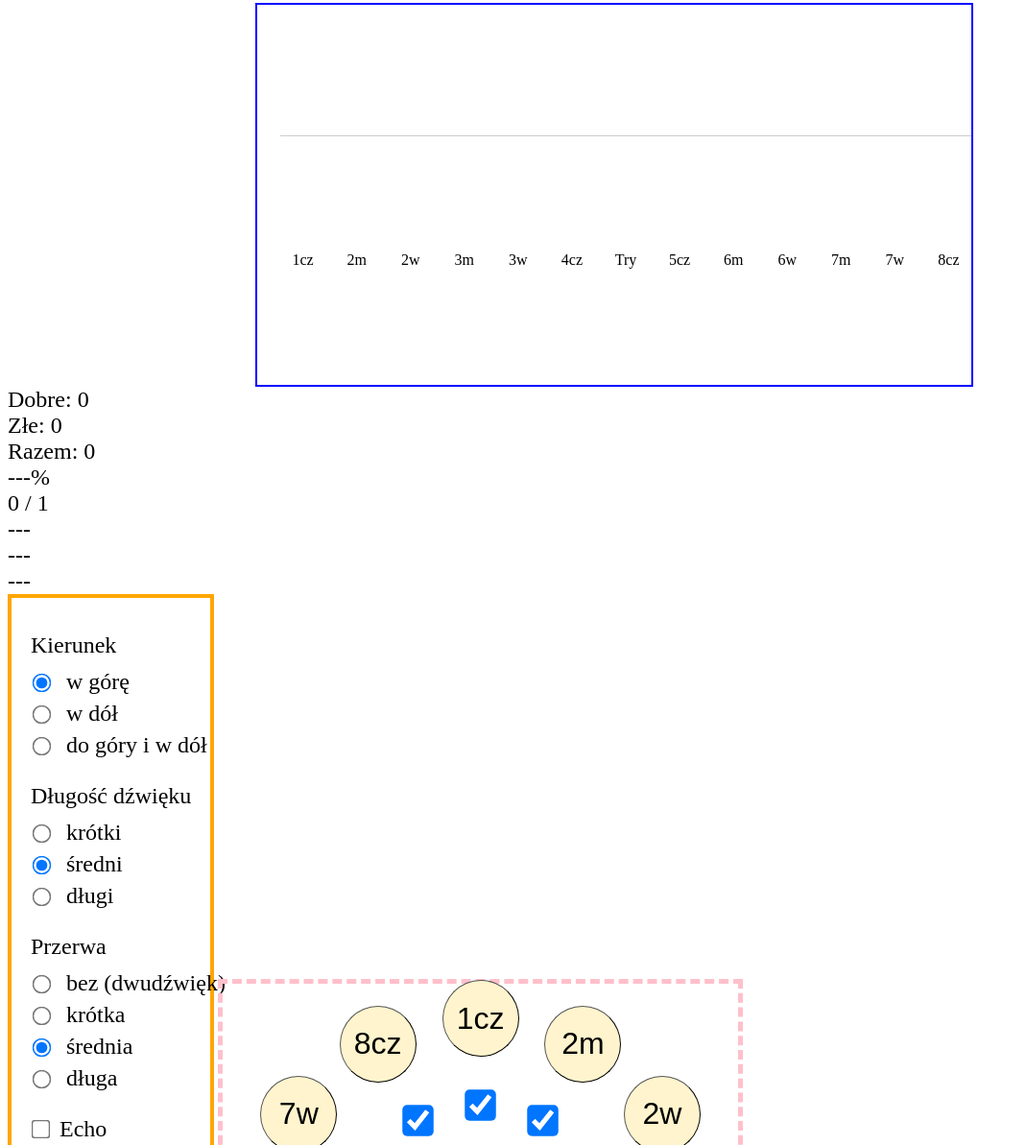
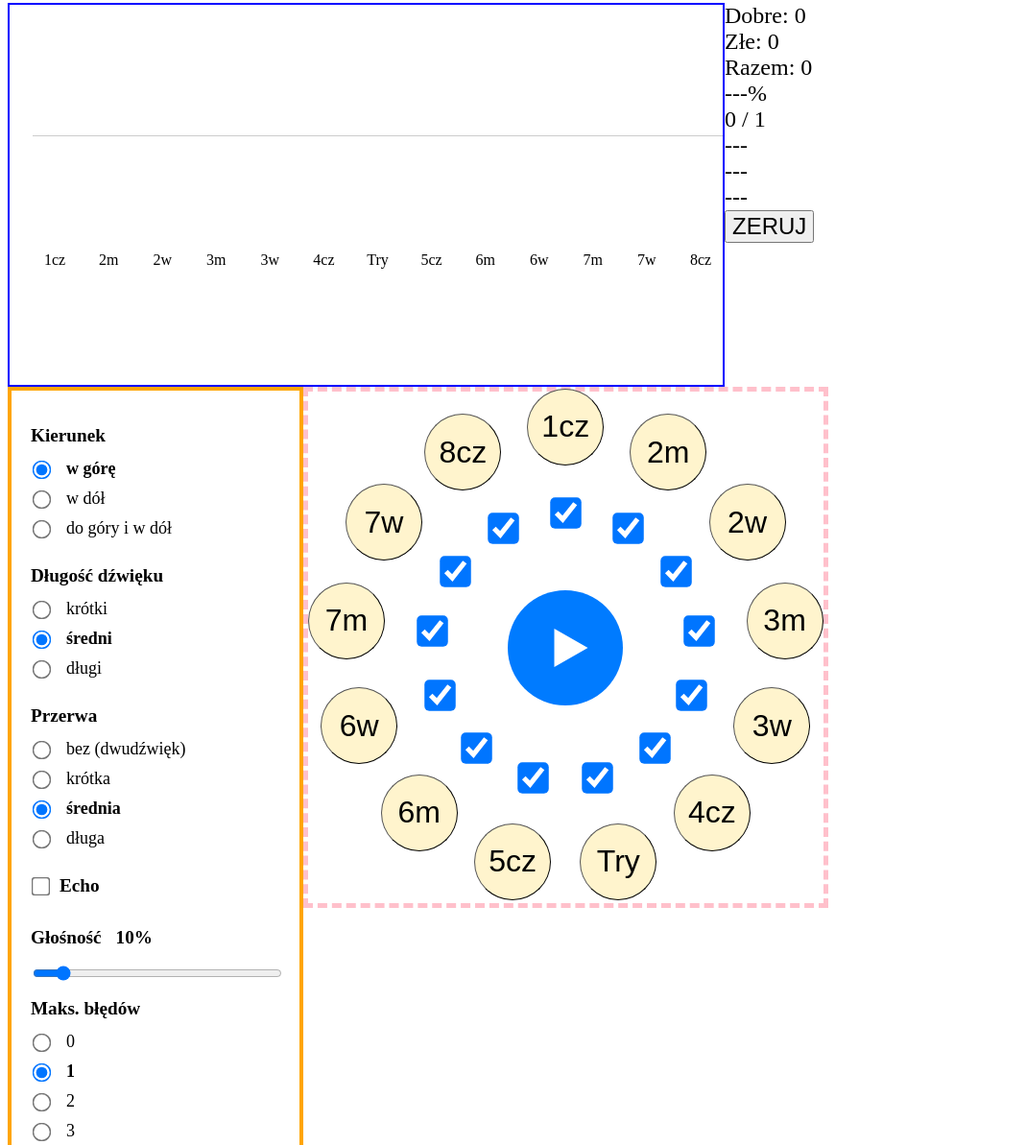
Before and after one commit to nvhorst/atempo, a plain HTML site: page index.html in a window 1280 px wide. Shown: the part 5-1198 px from the top of the page at 96% size, without its empty margins (0-1069 px from the left). Drawn offline with Linux system fonts and the light colour scheme.

Commit message:
poprawki

```diff
--- a/nutka5.html
+++ b/index.html
@@ -1,21 +1,21 @@
 <html lang="en">
   <head>
     <meta charset="utf-8" />
-    <title>Tones</title>
+    <title>ATempo</title>
     <link rel="stylesheet" href="nutka.css" />
   </head>
   <body>
-    <div id="all_stats">
+    <div id="all-stats">
       <div id="stats"></div>
-      <div id="numeric_stats"></div>
+      <div id="numeric-stats"></div>
     </div>
-    <div id="sterowanie_i_kontrolki">
-      <div id="sterowanie" style="display: inline-block"></div>
-      <div id="kontrolki" style="display: inline-block"></div>
+    <div id="sterowanie-i-kontrolki">
+      <div id="sterowanie"></div>
+      <div id="kontrolki"></div>
     </div>
     <div id="piano"></div>
-    <script src="piano2.js"></script>
-    <script src="pianocontrols.js"></script>
+    <script src="piano.js"></script>
+    <script src="programcontrols.js"></script>
     <script src="intervals.js"></script>
     <script src="stats.js"></script>
     <script>
@@ -85,12 +85,6 @@
         // Add volume slider
         const maxErrorContainer = elementMaxError(defMaxError);
         controlsContainer.appendChild(maxErrorContainer);
-
-        const resetButton = document.createElement('button');
-        resetButton.textContent = 'Reset Stats';
-        resetButton.style.margin = '20px'; // Add some spacing for the button
-        resetButton.addEventListener('click', resetIntervalStats);
-        controlsContainer.appendChild(resetButton);
       }
       // Append the controls to the "zadania" div
       const divSterowanie = document.getElementById('sterowanie');
@@ -100,7 +94,13 @@
       document.getElementById('stats').appendChild(statsChart);
 
       statsNumericChart = drawNumericStatContainer();
-      document.getElementById('numeric_stats').appendChild(statsNumericChart);
+      document.getElementById('numeric-stats').appendChild(statsNumericChart);
+
+      const resetButton = document.createElement('button');
+      resetButton.textContent = 'ZERUJ';
+      resetButton.id = 'reset-button';
+      resetButton.addEventListener('click', resetIntervalStats);
+      document.getElementById('numeric-stats').appendChild(resetButton);
 
       // PRZYCISKI INTERWAŁÓW
       const intervalButtonsContainer = document.createElement('div');
--- a/intervals.js
+++ b/intervals.js
@@ -24,7 +24,7 @@ const notes = [
 ];
 
 function refreshCharts() {
-  const numericStatsContainer = document.getElementById('numeric_stats');
+  const numericStatsContainer = document.getElementById('numeric-stats');
   numericStatsContainer.innerHTML = ''; // Clear the current chart
   numericStatsContainer.appendChild(drawNumericStatContainer());
   const statsContainer = document.getElementById('stats');
--- a/nutka.css
+++ b/nutka.css
@@ -1,3 +1,11 @@
+#all-stats {
+  display: flex;
+}
+
+#sterowanie-i-kontrolki {
+  display: flex;
+}
+
 #piano {
   border: 2px solid red;
   position: relative;
@@ -155,24 +163,35 @@
 #elementOrderSelect,
 #elementSoundLength,
 #elementSoundDelay,
-#elementEcho,
-#elementSoundVolume {
+#elementEcho {
   display: flex;
   flex-direction: column;
 }
 
 /* Label Styles */
 .main-label {
-  font-size: 1.5rem;
-  margin-top: 16px;
-  margin-bottom: 16px;
+  font-size: 1.2rem;
+  font-weight: 700;
+  margin: 16px 5px 16px 0;
+  display: inline-block;
+}
+
+.range-value {
+  display: inline-block;
+  margin-left: 10px;
+  font-size: 1.2rem;
+  font-weight: 700;
 }
 
 /* Radio Button Container */
 .radio-container {
   display: flex;
   align-items: center;
-  margin-bottom: 16px; /* Default spacing, adjustable via P */
+  margin-bottom: 0px; /* Default spacing, adjustable via P */
+}
+
+.radio-container input[type='radio']:checked + label {
+  font-weight: 900;
 }
 
 /* Radio Buttons */
@@ -184,7 +203,7 @@
 /* Labels for Radios */
 .radio-label {
   margin-left: 16px;
-  font-size: 1rem;
+  font-size: 0.75rem;
   cursor: pointer;
   transform: scale(1.5);
   transform-origin: left;
@@ -202,10 +221,6 @@
 }
 
 /* Range Value Display */
-.range-value {
-  margin-left: 10px;
-  font-size: 1rem;
-}
 
 #elementEcho {
   display: flex;
@@ -251,3 +266,7 @@
   -moz-user-select: none; /* Firefox */
   -ms-user-select: none;
 }
+
+#reset-button {
+  font-size: 1.5rem;
+}
--- a/piano2.js
+++ b/piano.js
@@ -36,35 +36,6 @@ var tones = {
 
     osc.start();
     osc.stop(sustainEnd + this.release / 1000);
-  },
-
-  playFrequencyOld(freq) {
-    //problem z jedoczesnym graniem
-    const envelope = this.context.createGain();
-    const osc = this.context.createOscillator();
-
-    const currentTime = this.context.currentTime;
-
-    osc.frequency.setValueAtTime(freq, currentTime);
-
-    envelope.gain.setValueAtTime(1, currentTime);
-    envelope.gain.exponentialRampToValueAtTime(0.001, currentTime + 2);
-
-    //const sustainStart = currentTime + this.attack / 1000;
-    // const sustainEnd = sustainStart + this.sustain / 1000;
-    //envelope.gain.setValueAtTime(this.volume, sustainStart);
-
-    //envelope.gain.exponentialRampToValueAtTime(
-    //  0.001,
-    //  sustainEnd + this.release / 1000
-    //);
-    envelope.connect(this.context.destination);
-
-    osc.type = 'sine';
-    osc.connect(envelope);
-
-    osc.start();
-    osc.stop(currentTime + 2);
   },
 
   play(NoteName) {
--- a/pianocontrols.js
+++ b/programcontrols.js
@@ -167,7 +167,7 @@ function elementMaxError(init, P = 15) {
   container.id = 'elementMaxError';
 
   const maxErrorLabel = document.createElement('label');
-  maxErrorLabel.textContent = 'Ilość błędów';
+  maxErrorLabel.textContent = 'Maks. błędów';
   maxErrorLabel.className = 'main-label';
   maxErrorLabel.style.marginBottom = `${P}px`;
   container.appendChild(maxErrorLabel);
@@ -250,14 +250,14 @@ function elementSoundVolume(init) {
   soundVolume.value = init;
 
   soundVolume.addEventListener('input', () => {
-    volumeValue.textContent = soundVolume.value;
+    volumeValue.textContent = soundVolume.value + '%';
   });
 
-  volumeValue.textContent = soundVolume.value;
+  volumeValue.textContent = soundVolume.value + '%';
 
   container.appendChild(volumeLabel);
+  container.appendChild(volumeValue);
   container.appendChild(soundVolume);
-  container.appendChild(volumeValue);
 
   window.soundVolume = soundVolume;
   return container;
```
